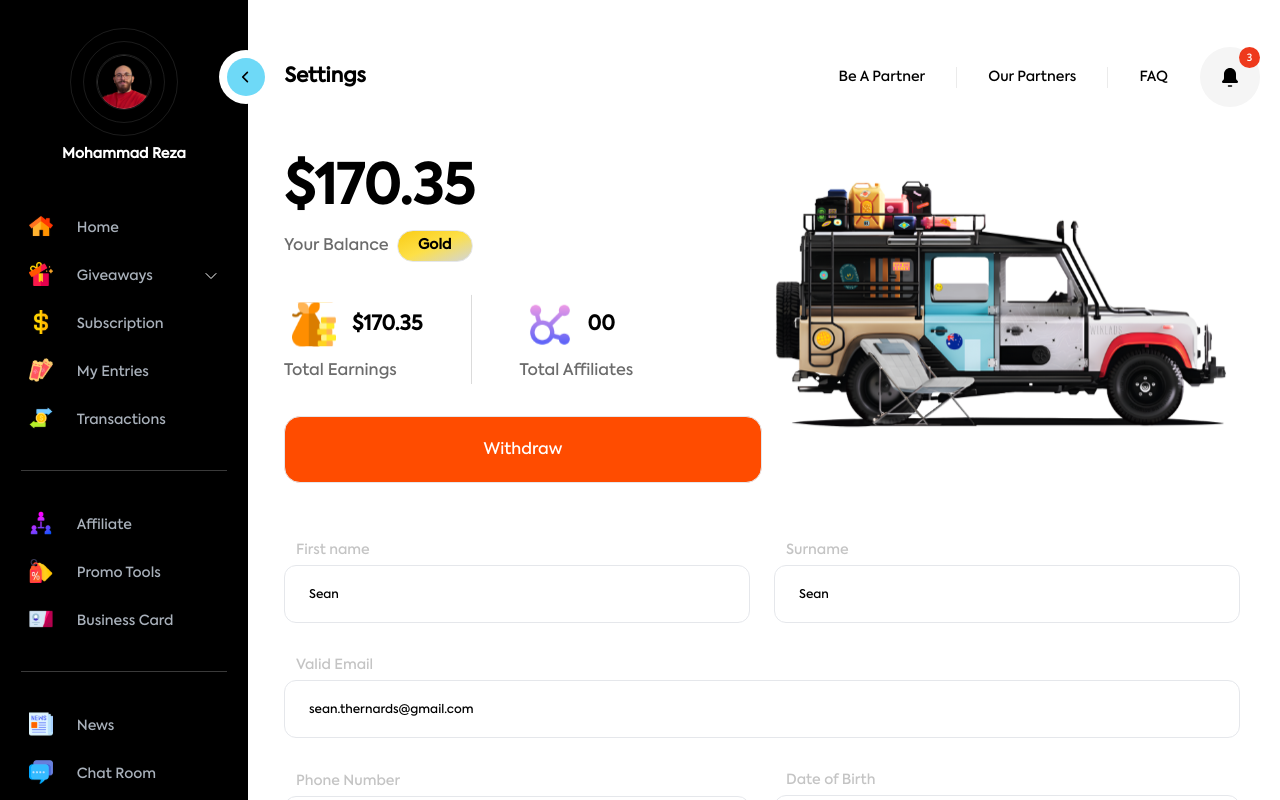
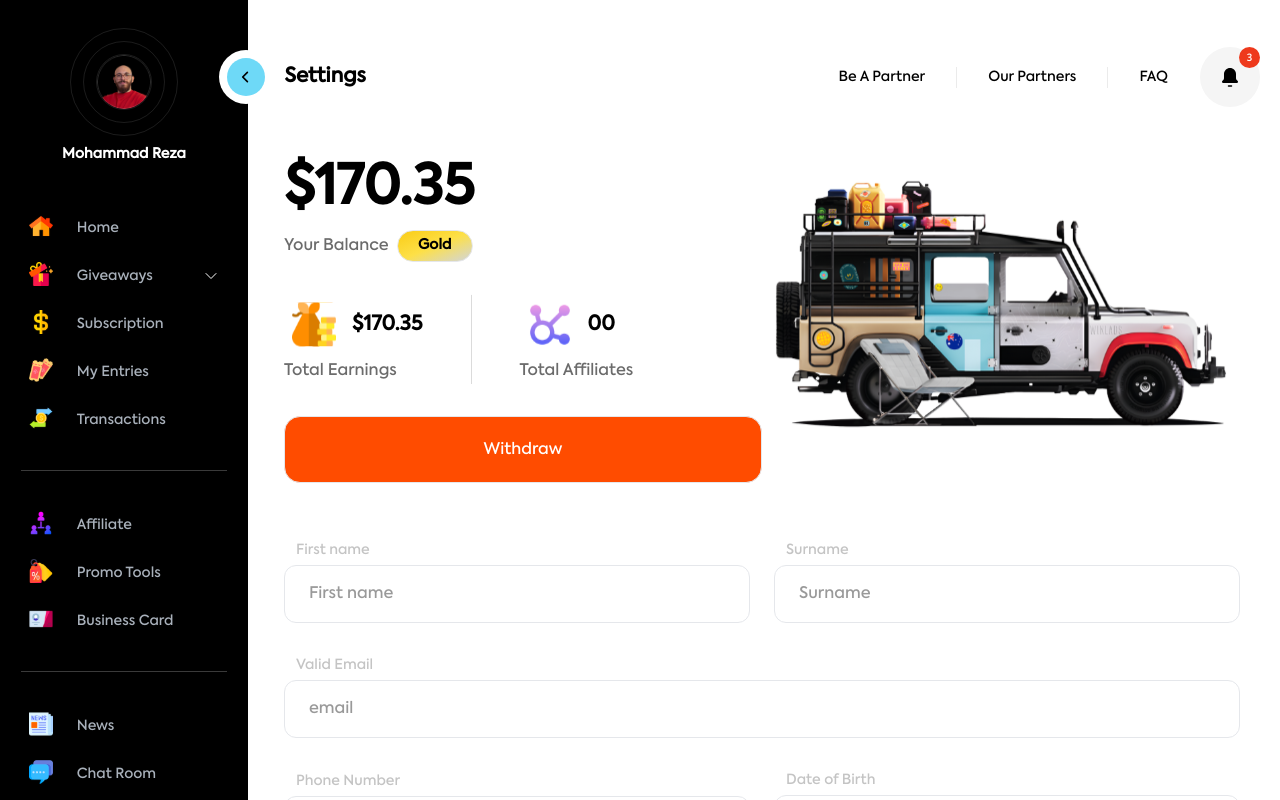
Before and after one commit to naji7/locally-client, a Next.js app: page /settings in a window 1280 px wide. Built offline with nearby package versions, Linux system fonts and the light colour scheme.

Commit message:
form input placeholders color changed

```diff
--- a/src/components/forms/settingsForm.tsx
+++ b/src/components/forms/settingsForm.tsx
@@ -42,9 +42,9 @@ function SettingsForm() {
           <input
             id="fname"
             type="string"
-            placeholder="Sean "
+            placeholder="First name"
             {...register("firstName")}
-            className="border rounded-xl w-full py-[16px] px-[24px] text-black placeholder-black placeholder:text-xs text-base font-medium outline-none"
+            className="border rounded-xl w-full py-[16px] px-[24px] text-black placeholder-black placeholder:text-xs md:placeholder:text-base placeholder:text-black/40 placeholder:font-medium text-base font-medium outline-none"
           />
         </div>
         <div className="flex flex-col  w-full gap-[5px]">
@@ -54,9 +54,9 @@ function SettingsForm() {
           <input
             id="surname"
             type="string"
-            placeholder="Sean "
+            placeholder="Surname"
             {...register("surname")}
-            className="border rounded-xl w-full py-[16px] px-[24px] text-black placeholder-black placeholder:text-xs text-base font-medium outline-none"
+            className="border rounded-xl w-full py-[16px] px-[24px] text-black placeholder-black placeholder:text-xs md:placeholder:text-base placeholder:text-black/40 placeholder:font-medium text-base font-medium outline-none"
           />
         </div>
       </div>
@@ -67,9 +67,9 @@ function SettingsForm() {
         <input
           id="email"
           type="email"
-          placeholder="sean.thernards@gmail.com "
+          placeholder="email"
           {...register("email", { required: true })}
-          className="border rounded-xl w-full py-[16px] px-[24px] text-black placeholder-black placeholder:text-xs text-base font-medium outline-none"
+          className="border rounded-xl w-full py-[16px] px-[24px] text-black placeholder-black placeholder:text-xs md:placeholder:text-base placeholder:text-black/40 placeholder:font-medium text-base font-medium outline-none"
         />
         {errors.email && (
           <span className="text-red-500">Email is required</span>
@@ -84,9 +84,9 @@ function SettingsForm() {
           <input
             id="number"
             type="tel"
-            placeholder="+61485951647 "
+            placeholder="phone number"
             {...register("phonenumber", { required: true })}
-            className="border rounded-xl w-full py-[16px] px-[24px] text-black placeholder-black text-base font-medium outline-none placeholder:text-xs"
+            className="border rounded-xl w-full py-[16px] px-[24px] text-black placeholder-black text-base font-medium outline-none placeholder:text-xs md:placeholder:text-base placeholder:text-black/40 placeholder:font-medium"
           />
         </div>
         <div className="flex flex-col  w-full gap-[5px]">
@@ -97,7 +97,7 @@ function SettingsForm() {
             id="bday"
             type="date"
             {...register("birthday", { required: true })}
-            className="border rounded-xl w-full py-[16px] px-[24px] text-black placeholder-black text-base font-medium outline-none placeholder:text-xs"
+            className="border rounded-xl w-full py-[16px] px-[24px] text-black placeholder-black text-xs md:text-base font-medium outline-none placeholder:text-xs md:placeholder:text-base placeholder:text-black/40 placeholder:font-medium"
           />
         </div>
       </div>
@@ -111,7 +111,7 @@ function SettingsForm() {
             type="text"
             placeholder="Address Line 1 "
             {...register("address1", { required: true })}
-            className="border rounded-xl w-full py-[16px] px-[24px] text-black placeholder-black text-base font-medium outline-none placeholder:text-xs"
+            className="border rounded-xl w-full py-[16px] px-[24px] text-black placeholder-black text-base font-medium outline-none placeholder:text-xs md:placeholder:text-base placeholder:text-black/40 placeholder:font-medium"
           />
         </div>
         <div className="flex flex-col  w-full gap-[5px]">
@@ -123,7 +123,7 @@ function SettingsForm() {
             type="text"
             placeholder="Address Line 2 "
             {...register("address2", { required: true })}
-            className="border rounded-xl w-full py-[16px] px-[24px] text-black placeholder-black text-base font-medium outline-none placeholder:text-xs"
+            className="border rounded-xl w-full py-[16px] px-[24px] text-black placeholder-black text-base font-medium outline-none placeholder:text-xs md:placeholder:text-base placeholder:text-black/40 placeholder:font-medium"
           />
         </div>
       </div>
@@ -137,7 +137,7 @@ function SettingsForm() {
             type="text"
             placeholder="City "
             {...register("city", { required: true })}
-            className="border rounded-xl w-full py-[16px] px-[24px] text-black placeholder-black text-base font-medium outline-none placeholder:text-xs"
+            className="border rounded-xl w-full py-[16px] px-[24px] text-black placeholder-black text-base font-medium outline-none placeholder:text-xs md:placeholder:text-base placeholder:text-black/40 placeholder:font-medium"
           />
         </div>
         <div className="flex flex-col  w-full gap-[5px]">
@@ -149,7 +149,7 @@ function SettingsForm() {
             type="text"
             placeholder="Address Line 2 "
             {...register("state", { required: true })}
-            className="border rounded-xl w-full py-[16px] px-[24px] text-black placeholder-black text-base font-medium outline-none placeholder:text-xs"
+            className="border rounded-xl w-full py-[16px] px-[24px] text-black placeholder-black text-base font-medium outline-none placeholder:text-xs md:placeholder:text-base placeholder:text-black/40 placeholder:font-medium"
           />
         </div>
         <div className="flex flex-col  w-full gap-[5px]">
@@ -160,7 +160,7 @@ function SettingsForm() {
             id="pcode"
             type="text"
             placeholder="Postal Code "
-            className="border rounded-xl w-full py-[16px] px-[24px] text-black placeholder-black text-base font-medium outline-none placeholder:text-xs"
+            className="border rounded-xl w-full py-[16px] px-[24px] text-black placeholder-black text-base font-medium outline-none placeholder:text-xs md:placeholder:text-base placeholder:text-black/40 placeholder:font-medium"
           />
         </div>
       </div>
--- a/src/components/sidebar/sidebar.tsx
+++ b/src/components/sidebar/sidebar.tsx
@@ -244,8 +244,8 @@ export default function SideBar() {
           </ul>
           <hr className="w-10/12 border-[#3A3A3A] my-[2.5rem] mx-auto" />
           <ul className="flex flex-col gap-[1.5rem] w-full px-[1.8rem]">
-            <Link href={"#"}>
-              <li className={`navlist ${isActive("") ? "navActive" : ""}`}>
+            <Link href={"/settings"}>
+              <li className={`navlist ${isActive("/settings") ? "navActive" : ""}`}>
                 <Image
                   src={"/assets/icons/sidebar/setting.svg"}
                   alt="navlink"
```
